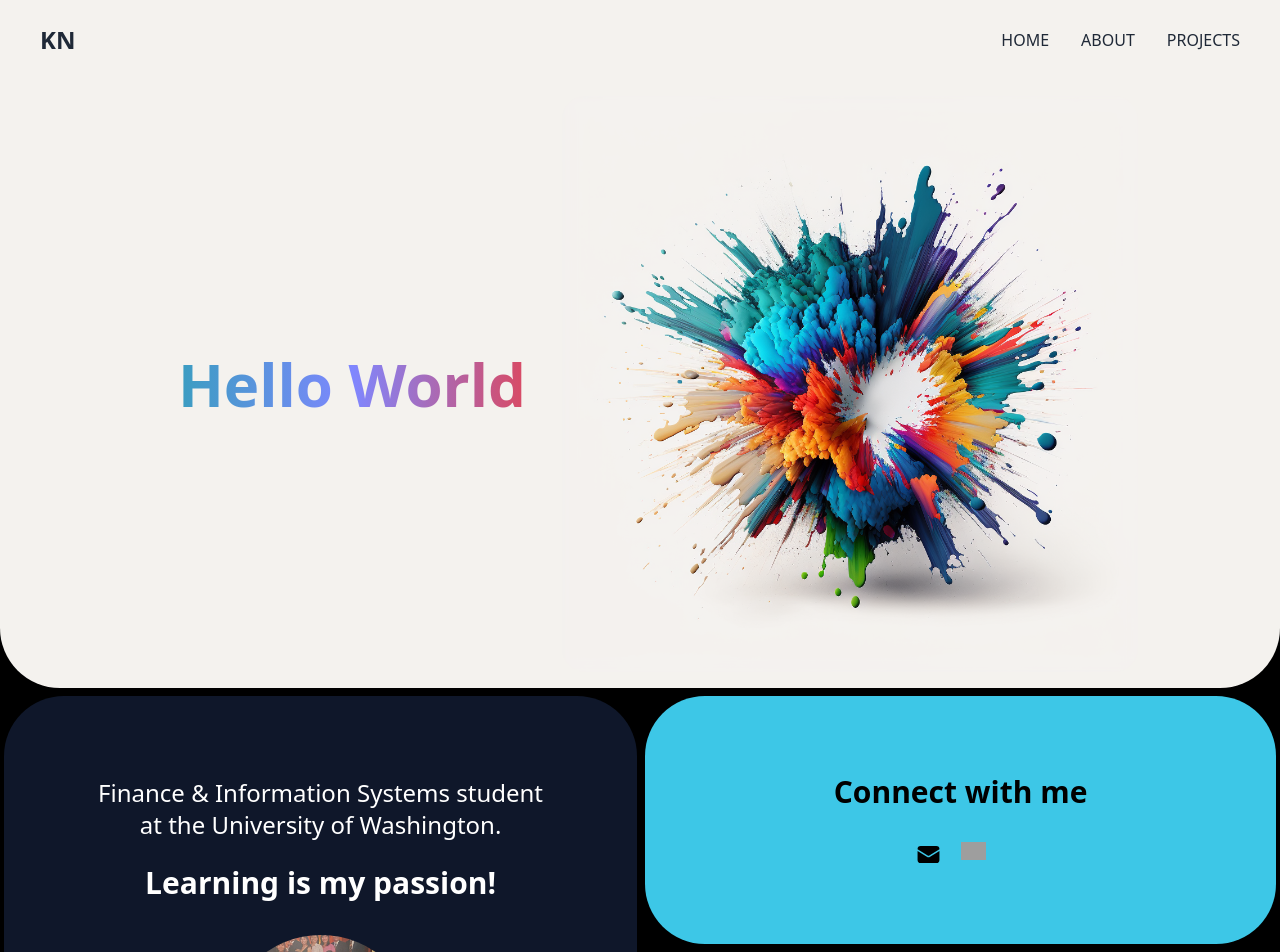
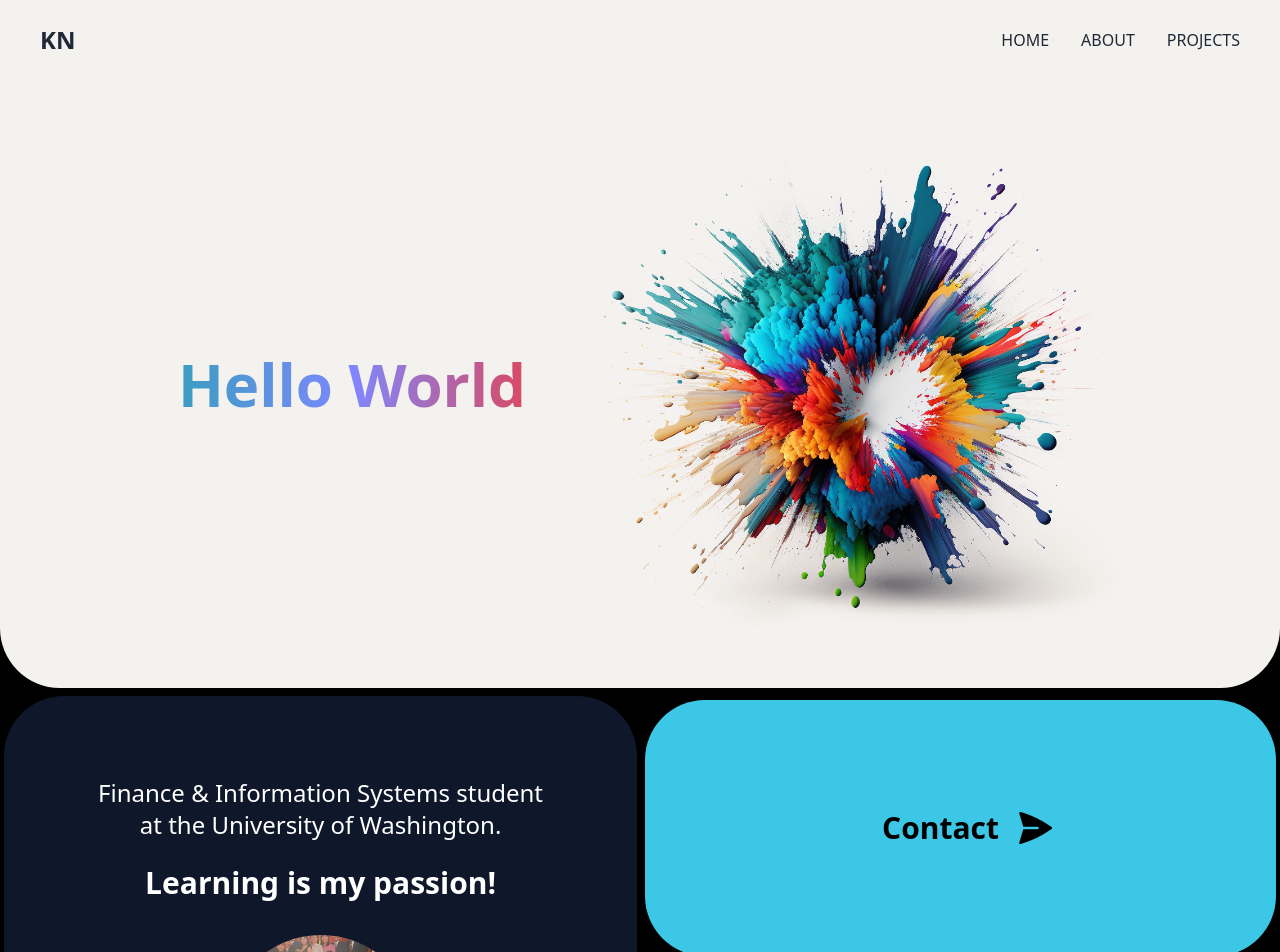
Before and after one commit to kimlong0/portfolio, a React (Vite) app: page / in a window 1280 px wide. Shown: the top 952 px of the page. Built offline with nearby package versions, Linux system fonts and the light colour scheme; grey boxes are pictures that could not be loaded; a web font is replaced by a local one.

Commit message:
delete icons and update references

```diff
--- a/src/components/About.jsx
+++ b/src/components/About.jsx
@@ -1,5 +1,4 @@
-import { EnvelopeIcon, CommandLineIcon } from "@heroicons/react/24/solid"
-import GithubIcon from "../assets/GithubIcon"
+import { CommandLineIcon, PaperAirplaneIcon } from "@heroicons/react/24/solid"
 
 function About() {
     return (
@@ -12,23 +11,15 @@ function About() {
                 <img src="images/Profile-Pic.jpg" className="shrink-0 h-48 w-48 sm:w-40 sm:h-40 md:h-48 md:w-48 mt-8 rounded-full object-cover"></img>
             </div>
             <div className="flex flex-col h-128 basis-1/2 m-1">
-                <div className="flex flex-col justify-center items-center h-64 w-full bg-[#3DC7E7] mb-1 rounded-5xl text-black">
-                    <h2 className="text-3xl pb-8 font-semibold">Connect with me</h2>
-                    <div className="flex gap-5">
-                        <a href="mailto:ft.kimlong@gmail.com">
-                            <EnvelopeIcon width="25"/>
-                        </a>
-                        <a href="https://www.linkedin.com/in/kimlong-nguyen/" target="_blank">
-                            <img src="/images/icons/linkedin.svg" width="25" fill="white" alt="linkedin"></img>
-                        </a>
-                        <a href="https://github.com/kimlong0" target="_blank">
-                            <GithubIcon />
-                        </a>
+                <a href="#Contact">
+                    <div className="flex flex-col md:flex-row justify-center items-center h-64 w-full bg-[#3DC7E7] mt-1 rounded-5xl text-center hover:scale-95 hover:brightness-110 ease-in duration-200">
+                        <h2 className="text-3xl font-semibold m-4">Contact</h2>
+                        <PaperAirplaneIcon width='40'/>
                     </div>
-                </div>
+                </a>
                 <a href="#Projects">
                     <div id="Projects" className="flex flex-col md:flex-row justify-center items-center h-64 w-full bg-[#FDD819] mt-1 rounded-5xl text-center hover:scale-95 hover:brightness-110 ease-in duration-200">
-                        <h2 className="text-3xl font-semibold m-4">Some of my Projects</h2>
+                        <h2 className="text-3xl font-semibold m-4">Projects</h2>
                         <CommandLineIcon width='40'/>
                     </div>
                 </a>
--- a/src/components/ConnectWithMe.jsx
+++ b/src/components/ConnectWithMe.jsx
@@ -4,7 +4,7 @@ import TwitterIcon from "../assets/TwitterIcon"
 
 function ConnectWithMe() {
   return (
-    <div className="p-1 w-full hover:brightness-110">
+    <div id="Contact" className="p-1 w-full hover:brightness-110">
         <div className="flex flex-col h-128 w-full p-10 sm:p-16 bg-slate-900 text-[#3DC7E7] rounded-5xl z-[-1]">
             <h2 className="text-4xl font-semibold">Want to talk?</h2>
             <div className="flex flex-col gap-5 pt-20 pb-10">
```
